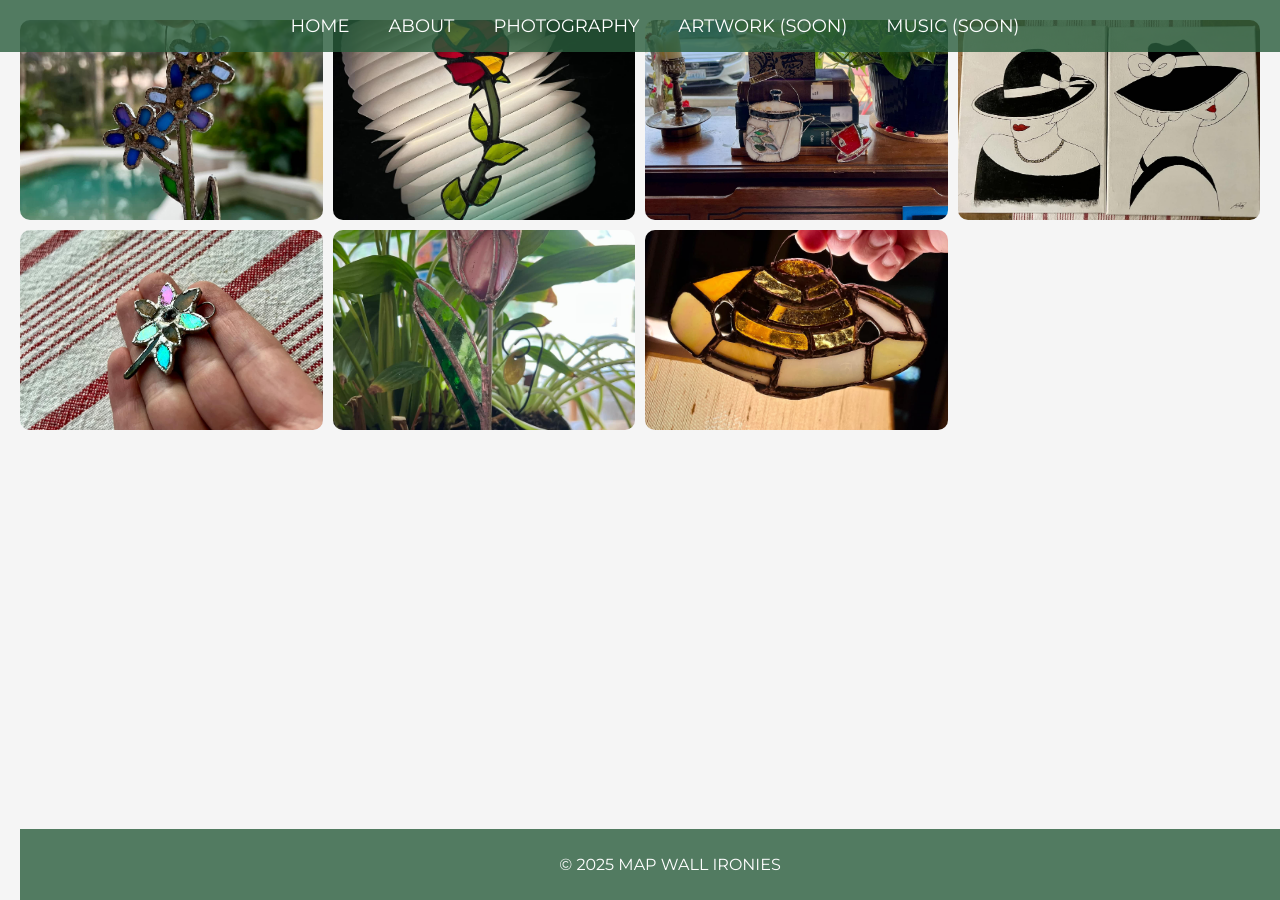
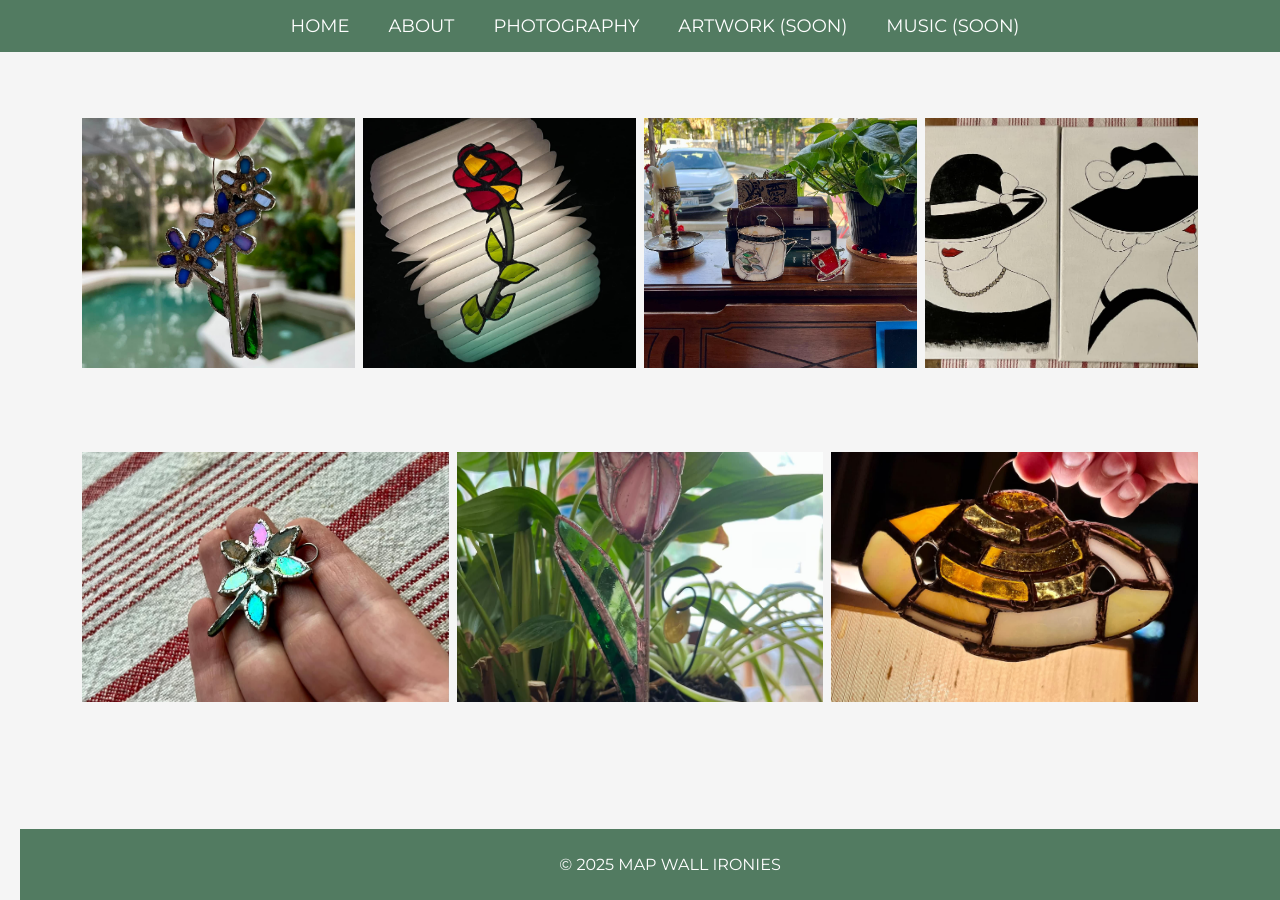
Before and after one commit to mapwallironies/mapwallironies.github.io, a Jekyll site: the page built from artwork.md, in a window 1280 px wide and 900 px high. Built offline with Jekyll 4.4.1, drawn with Linux system fonts in a browser that asks for light colours.

Commit message:
Update artwork.md

```diff
--- a/artwork.md
+++ b/artwork.md
@@ -4,50 +4,50 @@ title: Artwork
 permalink: /artwork/
 ---
 
-<div class="artwork-gallery">
-  <div class="artwork-category">
+<div class="urban-gallery">
+  <div class="urban-category">
     <img src="/assets/images/Art_SG_FMN@2x.jpg"
          alt="Stained Glass FMN"
          srcset="/assets/images/Art_SG_FMN@2x.jpg 300w, /assets/images/Art_SG_FMN@2x.jpg 600w, /assets/images/Art_SG_FMN@2x.jpg 1200w"
          sizes="(max-width: 600px) 100vw, (max-width: 900px) 50vw, 33vw"
          loading="lazy" class="wide">
   </div>
-  <div class="artwork-category">
+  <div class="urban-category">
     <img src="/assets/images/Art_SG_Rose@2x.jpg"
          alt="Stained Glass Rose"
          srcset="/assets/images/Art_SG_Rose@2x.jpg 300w, /assets/images/Art_SG_Rose@2x.jpg 600w, /assets/images/Art_SG_Rose@2x.jpg 1200w"
          sizes="(max-width: 600px) 100vw, (max-width: 900px) 50vw, 33vw"
          loading="lazy" class="tall">
   </div>
-  <div class="artwork-category">
+  <div class="urban-category">
     <img src="/assets/images/Art_SG_Tea@2x.jpg"
          alt="Stained Glass Tea"
          srcset="/assets/images/Art_SG_Tea@2x.jpg 300w, /assets/images/Art_SG_Tea@2x.jpg 600w, /assets/images/Art_SG_Tea@2x.jpg 1200w"
          sizes="(max-width: 600px) 100vw, (max-width: 900px) 50vw, 33vw"
          loading="lazy">
   </div>
-  <div class="artwork-category">
+  <div class="urban-category">
     <img src="/assets/images/Art_Paint_LineLady1@2x.jpg"
          alt="Line Art Lady"
          srcset="/assets/images/Art_Paint_LineLady1@2x.jpg 300w, /assets/images/Art_Paint_LineLady1@2x.jpg 600w, /assets/images/Art_Paint_LineLady1@2x.jpg 1200w"
          sizes="(max-width: 600px) 100vw, (max-width: 900px) 50vw, 33vw"
          loading="lazy">
   </div>
-  <div class="artwork-category">
+  <div class="urban-category">
     <img src="/assets/images/Art_SG_YellowF@2x.jpg"
          alt="Stained Glass Yellow Flower"
          srcset="/assets/images/Art_SG_YellowF@2x.jpg 300w, /assets/images/Art_SG_YellowF@2x.jpg 600w, /assets/images/Art_SG_YellowF@2x.jpg 1200w"
          sizes="(max-width: 600px) 100vw, (max-width: 900px) 50vw, 33vw"
          loading="lazy" class="wide">
   </div>
-  <div class="artwork-category">
+   <div class="urban-category">
     <img src="/assets/images/Art_SG_Tulip@2x.jpg"
          alt="Stained Glass Tulip"
          srcset="/assets/images/Art_SG_Tulip@2x.jpg 300w, /assets/images/Art_SG_Tulip@2x.jpg 600w, /assets/images/Art_SG_Tulip@2x.jpg 1200w"
          sizes="(max-width: 600px) 100vw, (max-width: 900px) 50vw, 33vw"
          loading="lazy" class="tall">
   </div>
-  <div class="artwork-category">
+   <div class="urban-category">
     <img src="/assets/images/Art_SG_Planet@2x.jpg"
          alt="Stained Glass Planet"
          srcset="/assets/images/Art_SG_Planet@2x.jpg 300w, /assets/images/Art_SG_Planet@2x.jpg 600w, /assets/images/Art_SG_Planet@2x.jpg 1200w"
```
